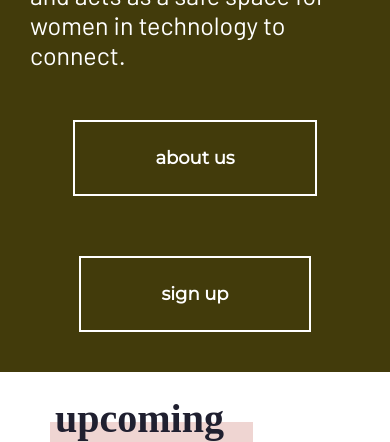
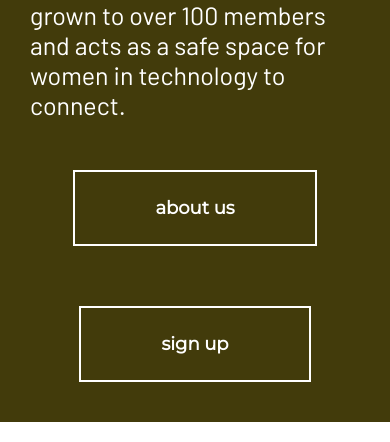
Before and after one commit to Technolgap/technolgap-website, a Next.js app: page / in a window 390 px wide. Shown: the part 864-1306 px from the top of the page. Built offline with nearby package versions, Linux system fonts and the light colour scheme; a web font is replaced by a local one.

Commit message:
combined AboutTechnolgapSection.module.scss with ContactTechnolgapSection.module.scss, also renamed folder that contains the new scss file with the AboutSection.js and ContactSection.js

```diff
--- a/components/AboutTechnolgapSection/AboutTechnolgapSection.js
+++ /dev/null
@@ -1,15 +0,0 @@
-import styles from "./AboutTechnolgapSection.module.scss";
-import Link from 'next/link';
-
-const AboutTechnolgapSection = () => <div className={styles.AboutTechnolgapSection}>
-    <div className={styles.jumbotron}>
-        <h1 className={styles.WITTitle}>what is technolgap?</h1>
-        <p className={styles.WITText}><strong>Technolgap</strong> started as a slack group for women technology-related post-secondary programs in Ottawa to share job postings, articles, and scholarships with each other. Since then, the group has grown to over 100 members and acts as a safe space for women in technology to connect.</p>
-        <div className={styles.centering}>
-            <Link href="/about"><button type="button" className={styles.WITButton}>about us</button></Link>
-            <Link href="/signup"><button type="button" className={styles.WITButton}>sign up</button></Link>
-        </div>
-    </div>
-</div>;
-
-export default AboutTechnolgapSection;
--- a/components/AboutTechnolgapSection/AboutTechnolgapSection.module.scss
+++ /dev/null
@@ -1,63 +0,0 @@
-@import "../../theme/theme";
-
-.AboutTechnolgapSection {
-    display: flex;
-    justify-content: space-around;
-    align-items: center;
-
-    width: 100%;
-
-    background-color: $olive-drab;
-
-    font-family: $secondary-header-font;
-    font-size: $body-font-size;
-    color: $white;
-}
-
-.jumbotron {
-    padding: 50px 200px 70px 200px;
-    display: flex;
-    flex-direction: column;
-    justify-content: center;
-}
-
-@media only screen and (max-width: 1000px) {
-    .jumbotron {
-        padding: 50px 50px 70px 50px;
-    }
-}
-
-@media only screen and (max-width: 479px) {
-    .jumbotron {
-        padding: 30px;
-    }
-}
-
-.WITTitle {
-    font-size: 40px;
-}
-
-.WITText {
-    font-size: 25px;
-    padding: 10px 0px 0px 0px;
-}
-
-.WITButton {
-    background-color: $olive-drab;
-    font-family: $secondary-header-font;
-    border: 2px white solid;
-    padding: 25px 80px;
-    color: white;
-    font-size: 18px;
-    font-weight: bold;
-    margin: 50px 10px 10px 10px;
-}
-
-.WITButton:hover {
-    background-color: $white;
-    color: $olive-drab;
-}
-
-.centering {
-    text-align: center;
-}
--- /dev/null
+++ b/components/Contact&AboutSection/AboutSection.js
@@ -0,0 +1,15 @@
+import styles from "./Contact&AboutSection.module.scss";
+import Link from 'next/link';
+
+const AboutTechnolgapSection = () => <div className={styles.AboutSection}>
+    <div className={styles.jumbotron}>
+        <h1 className={styles.HQTitle}>what is technolgap?</h1>
+        <p className={styles.HQText}><strong>Technolgap</strong> started as a slack group for women technology-related post-secondary programs in Ottawa to share job postings, articles, and scholarships with each other. Since then, the group has grown to over 100 members and acts as a safe space for women in technology to connect.</p>
+        <div className={styles.centering}>
+            <Link href="/about"><button type="button" className={styles.WITButton}>about us</button></Link>
+            <Link href="/signup"><button type="button" className={styles.WITButton}>sign up</button></Link>
+        </div>
+    </div>
+</div>;
+
+export default AboutTechnolgapSection;
--- a/components/ContactSection/ContactSection.module.scss
+++ b/components/Contact&AboutSection/Contact&AboutSection.module.scss
@@ -8,6 +8,22 @@
     width: 100%;
 
     background-color: $raisin-dark;
+
+    font-family: $secondary-header-font;
+    font-size: $body-font-size;
+    color: $white;
+    margin-top: 50px;
+
+}
+
+.AboutSection {
+    display: flex;
+    justify-content: space-around;
+    align-items: center;
+
+    width: 100%;
+
+    background-color: $olive-drab;
 
     font-family: $secondary-header-font;
     font-size: $body-font-size;
@@ -55,6 +71,22 @@
     margin: 50px 10px 10px 10px;
 }
 
+.WITButton {
+    background-color: $olive-drab;
+    font-family: $secondary-header-font;
+    border: 2px white solid;
+    padding: 25px 80px;
+    color: white;
+    font-size: 18px;
+    font-weight: bold;
+    margin: 50px 10px 10px 10px;
+}
+
+.WITButton:hover {
+    background-color: $white;
+    color: $olive-drab;
+}
+
 .HQButton:hover {
     background-color: $white;
     color: $raisin-dark;
--- a/components/ContactSection/ContactSection.js
+++ b/components/Contact&AboutSection/ContactSection.js
@@ -1,4 +1,4 @@
-import styles from "./ContactSection.module.scss";
+import styles from "./Contact&AboutSection.module.scss";
 import Link from 'next/link';
 
 const ContactSection = () => <div className={styles.ContactSection}>
--- a/pages/index.js
+++ b/pages/index.js
@@ -1,7 +1,7 @@
 import Layout from '../components/Layout/Layout';
 import RSSFeed from '../components/RSSFeed/RSSFeed';
-import AboutTechnolgapSection from '../components/AboutTechnolgapSection/AboutTechnolgapSection';
-import ContactSection from '../components/ContactSection/ContactSection';
+import AboutTechnolgapSection from '../components/Contact&AboutSection/AboutSection';
+import ContactSection from '../components/Contact&AboutSection/ContactSection';
 import Header from '../components/Header/Header';
 import DynamicCalendar from '../components/Calendar/DynamicCalendar';
 import UpcomingEvents from '../components/UpcomingEvents/UpcomingEvents';
```
